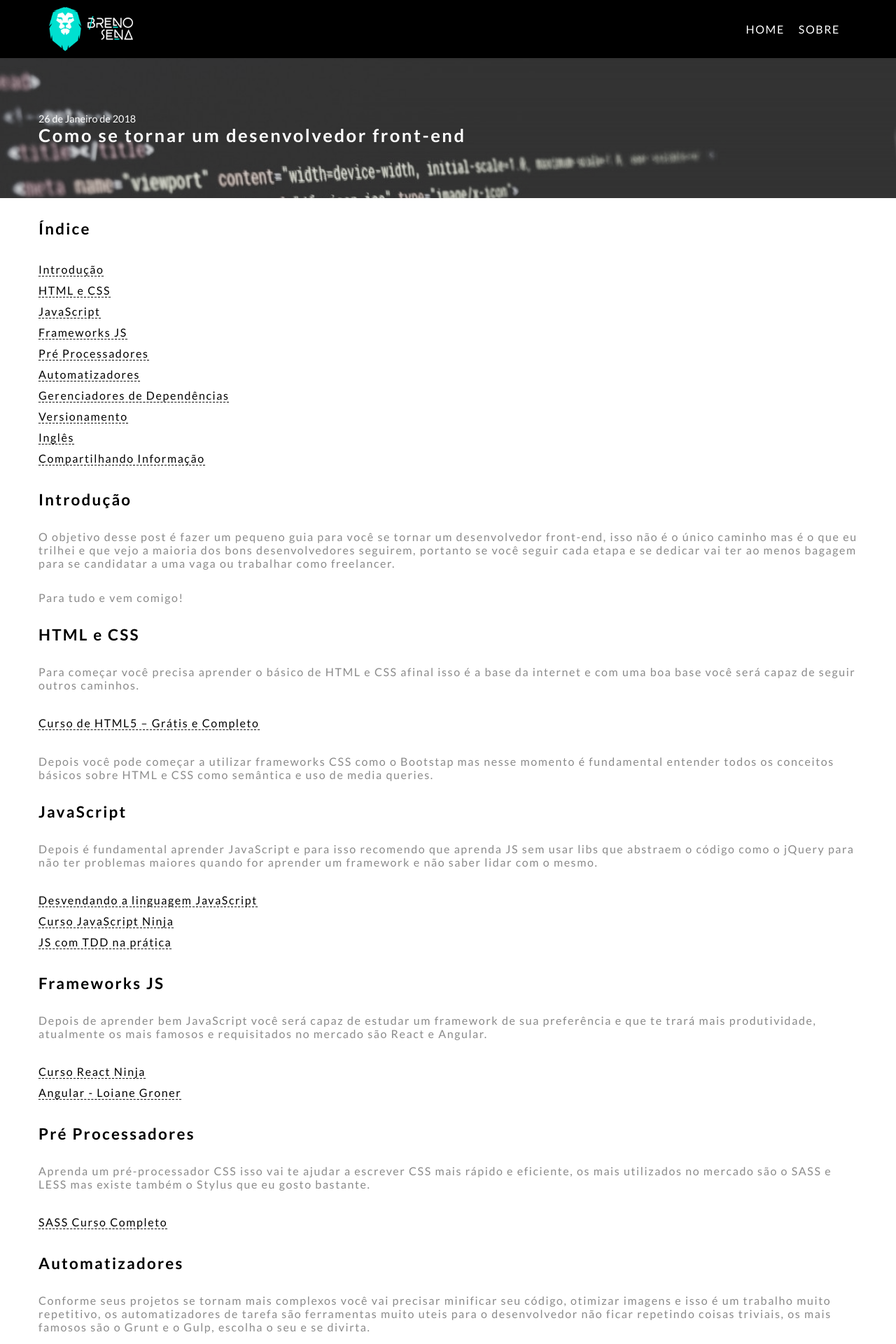
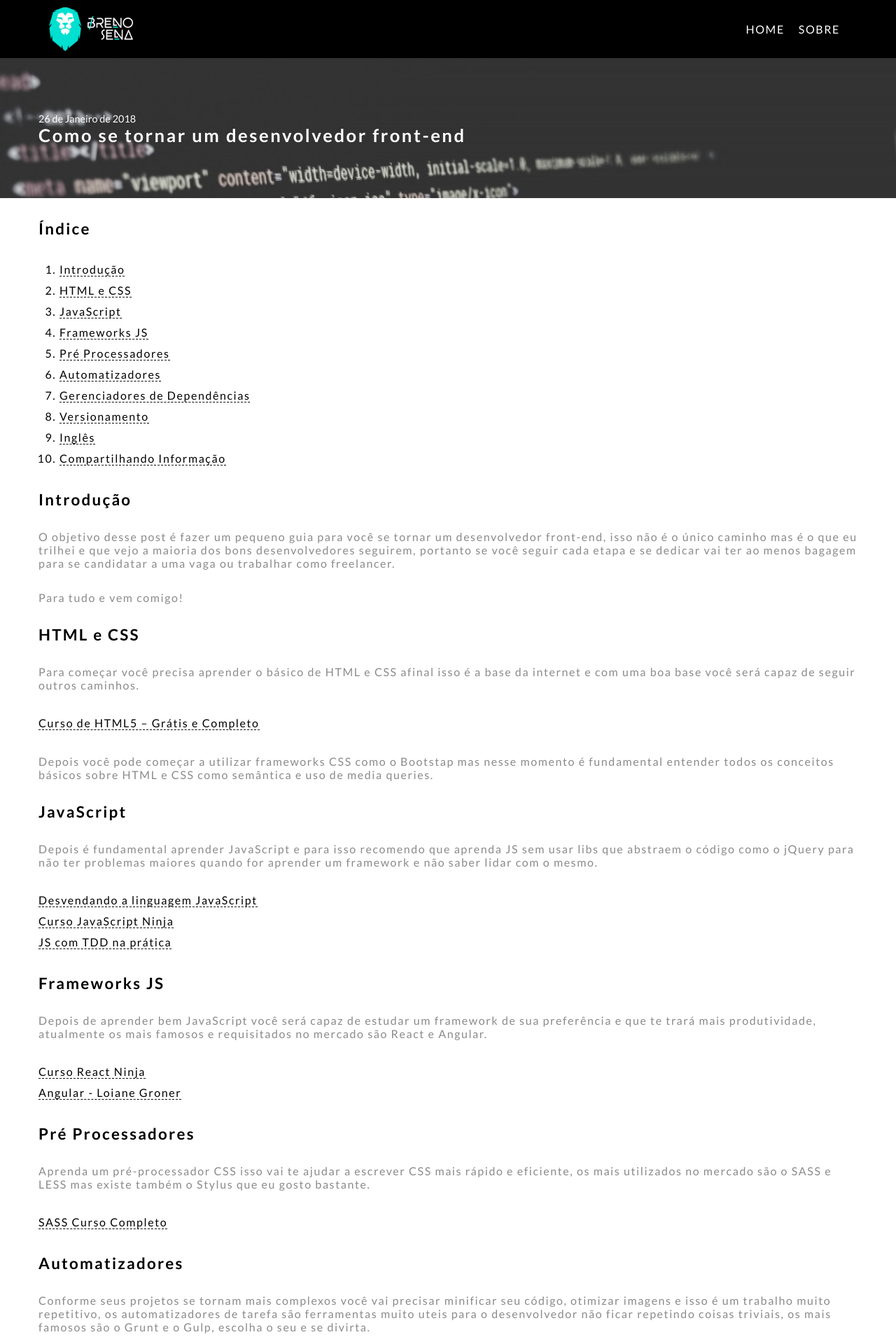
Before and after one commit to brenofsena/brenofsena.github.io, a Jekyll site: the page built from _posts/2018-01-26-como-se-tornar-um-desenvolvedor-front-end.markdown, in a window 1280 px wide. Shown: the top 1920 px of the page at 70% size. Built offline with Jekyll 4.4.1, drawn with Linux system fonts in a browser that asks for light colours; nearby versions of some CDN libraries; comment, search, counter and statistics services are not loaded.

Commit message:
Alteração de css da ol

```diff
--- a/_sass/_base.scss
+++ b/_sass/_base.scss
@@ -31,8 +31,12 @@ section {
   display: block;
 }
 
-li {
+ul {
   list-style: none;
+}
+
+ol{
+  padding-left: 30px;
 }
 
 img {
```
